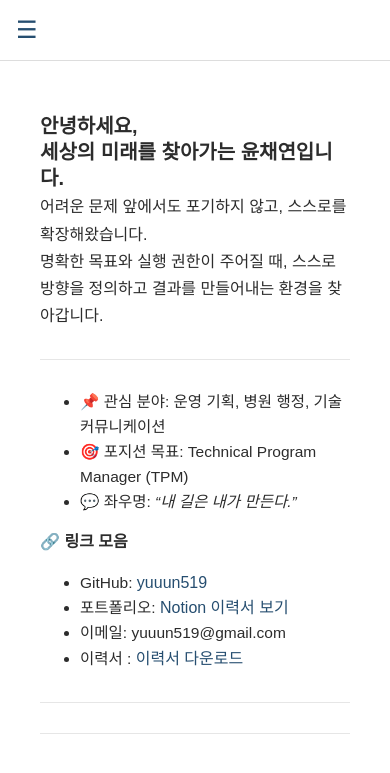
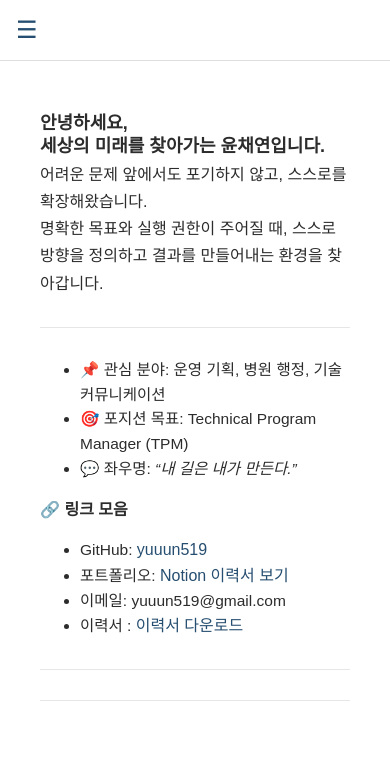
Before and after one commit to yuuun519/yuuun519.github.io, a Jekyll site: the page built from index.md, in a window 390 px wide. Shown: the top 773 px of the page. Built offline with Jekyll 4.4.1, drawn with Linux system fonts in a browser that asks for light colours; some web fonts are replaced.

Commit message:
ver 0.0.16

```diff
--- a/assets/style.css
+++ b/assets/style.css
@@ -267,11 +267,11 @@ hr {
   }
 
   .content h1 {
-    font-size: 20px;
+    font-size: 18px;
   }
 
   .nav-section a {
-    font-size: 15px;
+    font-size: 13px;
   }
 
   .sub-nav li {
```
